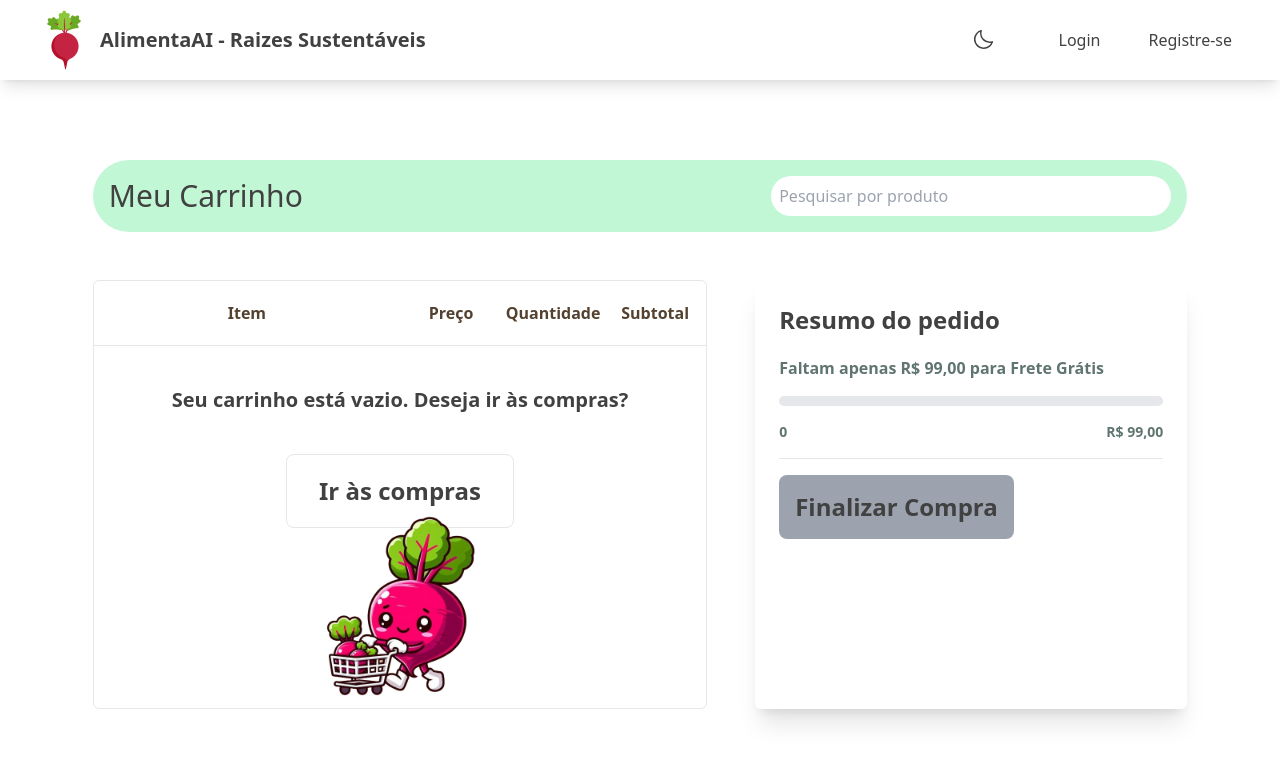
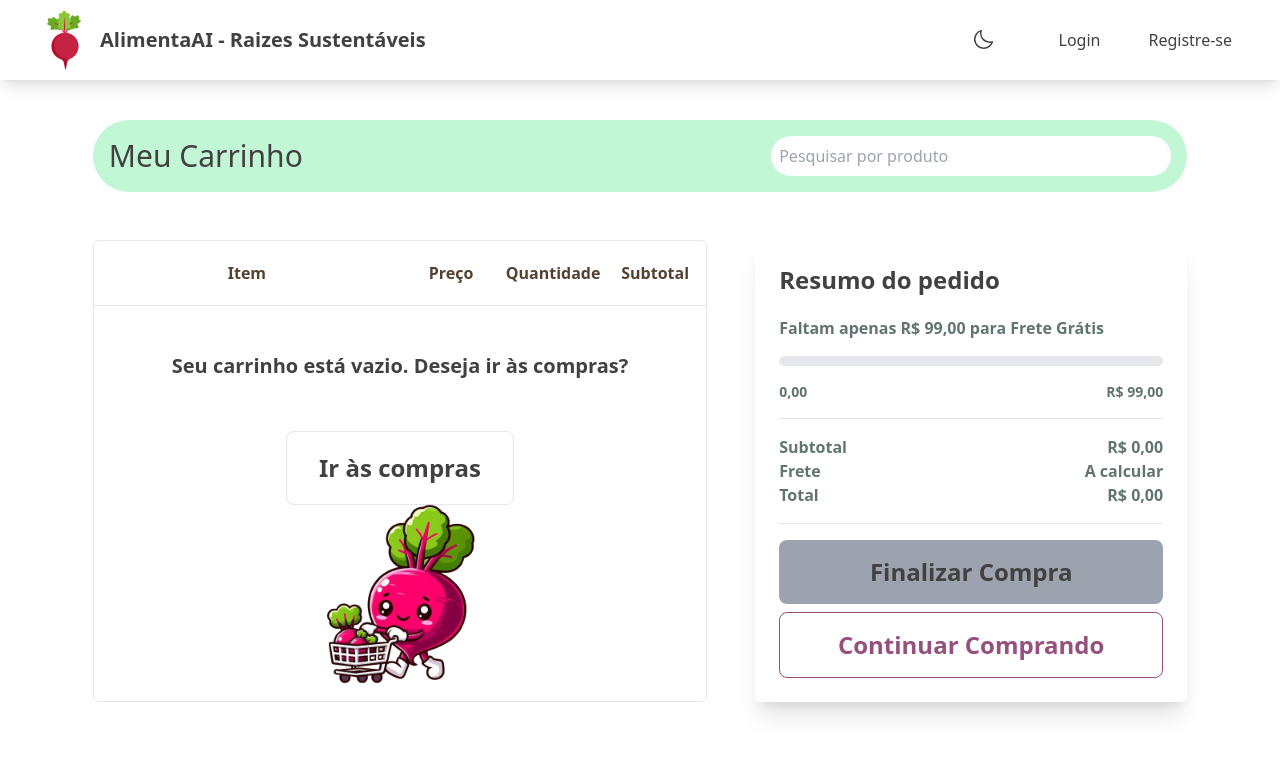
Before and after one commit to AlimentAi/Alimentai--Frontend, a React (Vite) app: page /carrinho in a window 1280 px wide. Shown: the top 762 px of the page. Built offline with nearby package versions, Linux system fonts and the light colour scheme.

Commit message:
Finalizando Front End da Página carrinho e Área do Vendedor

```diff
--- a/src/components/footer/Footer.tsx
+++ b/src/components/footer/Footer.tsx
@@ -7,7 +7,7 @@ function Footer() {
   const token = useContext(AuthContext).usuario.token
 
   useEffect(() => {
-    let footer = document.querySelector('#footer')
+    const footer = document.querySelector('#footer')
     if (link.includes('login') || link.includes('cadastrar') || token === '') {
       footer?.classList.add('hidden')
     } else {
--- a/src/components/produtos/ListaProdutos.tsx
+++ b/src/components/produtos/ListaProdutos.tsx
@@ -113,7 +113,7 @@ function ListaProdutos() {
                     id="categoria"
                     value={categoriaSelecionada}
                     onChange={handleSelecionarCategoria}
-                    className='border-slate-800 rounded bg-transparent mx-4'
+                    className='border-slate-800 rounded bg-white mx-4'
                   >
                     <option value="">Todas as categorias</option>
                     {categorias.map((categoria) => (
--- a/src/pages/areaVendedor/AreaVendedor.tsx
+++ b/src/pages/areaVendedor/AreaVendedor.tsx
@@ -57,7 +57,7 @@ export function AreaVendedor() {
             <div>
               <img src={beterrabaHertBroken} alt="Beterraba Heart Broken" className="mx-auto w-96 h-auto" />
               <p className="text-center text-lg font-semibold text-black-600">
-              Ainda não há Produtos adicionados
+                Ainda não há Produtos criados
               </p>
             </div>
           )}
--- a/src/pages/carrinho/Carrinho.tsx
+++ b/src/pages/carrinho/Carrinho.tsx
@@ -26,7 +26,7 @@ export function Carrinho() {
   };
 
   return (
-    <div className="w-full h-screen flex flex-col items-center gap-2 pt-20 p-8">
+    <div className="w-full h-screen flex flex-col items-center gap-2 pt-10 p-8">
       <SearchBar titulo="Meu Carrinho" handleFiltrarProdutos={filtrarProdutos} />
       <div className="w-[90%] flex flex-col md:flex-row gap-12">
         <table className="w-full flex flex-col border-[1px] rounded-md">
@@ -73,8 +73,8 @@ export function Carrinho() {
           )}
           {freteGratis && (
             <>
-              <div className="flex justify-center">
-                <img src={beterrabaMotoboy} alt="Motoboy" className="w-30 h-30" />
+              <div className="w-full flex justify-center">
+                <img src={beterrabaMotoboy} alt="Motoboy" className="size-60" />
               </div>
               <p className="font-semibold text-[#607571] text-center">Parabéns, você conseguiu frete grátis!</p>
             </>
@@ -83,17 +83,28 @@ export function Carrinho() {
             <div className="w-[16%] bg-emerald-400 h-2.5 rounded-full" style={{ width: `${percentual}%` }}></div>
           </div>
           <div className="flex w-full items-center justify-between">
-            <span className="text-sm text-start font-semibold text-[#607571]">{valorTotal}</span>
+            <span className="text-sm text-start font-semibold text-[#607571]">{valorTotal},00</span>
             <span className="text-sm text-end font-semibold text-[#607571]">R$ 99,00</span>
           </div>
           <hr className="w-full" />
-          <div className="flex items-center justify-center">
+          <div className="w-full flex flex-col">
+            <h2 className="w-full flex font-semibold text-[#607571] text-center justify-between"><span>Subtotal</span> <span>R$ {valorTotal},00</span></h2>
+            <h2 className="w-full flex font-semibold text-[#607571] text-center justify-between">Frete <span>A calcular</span></h2>
+            <h2 className="w-full flex font-semibold text-[#607571] text-center justify-between">Total <span>R$ {valorTotal},00</span></h2>
+          </div>
+          <hr className="w-full" />
+          <div className="w-full flex flex-col gap-2 items-center justify-center">
             <button
               disabled={!podeFinalizarCompra}
-    className={`w-full flex p-4 rounded-lg text-2xl text-center font-bold ${!podeFinalizarCompra ? "bg-gray-400 cursor-not-allowed" : "bg-green-500 text-white"}`}
+              className={`w-full flex p-4 rounded-lg text-2xl text-center justify-center font-bold ${!podeFinalizarCompra ? "bg-gray-400 cursor-not-allowed" : "bg-[#95507e] text-white"}`}
             >
               Finalizar Compra
             </button>
+            <Link
+             to="/listaProdutos" className="w-full flex p-4 rounded-lg text-2xl text-center justify-center border-[1px] border-solid border-[#95507e] font-bold bg-white text-[#95507e]"
+            >
+              Continuar Comprando
+            </Link>
           </div>
 
         </div>
```
Lines whose indentation alone changed are shown as unchanged.
